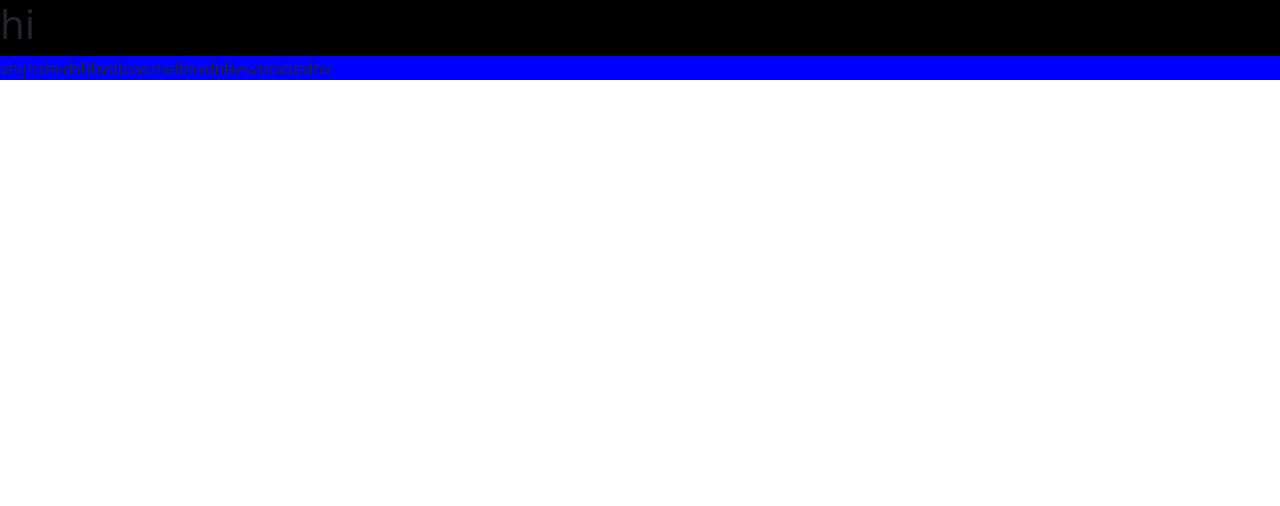
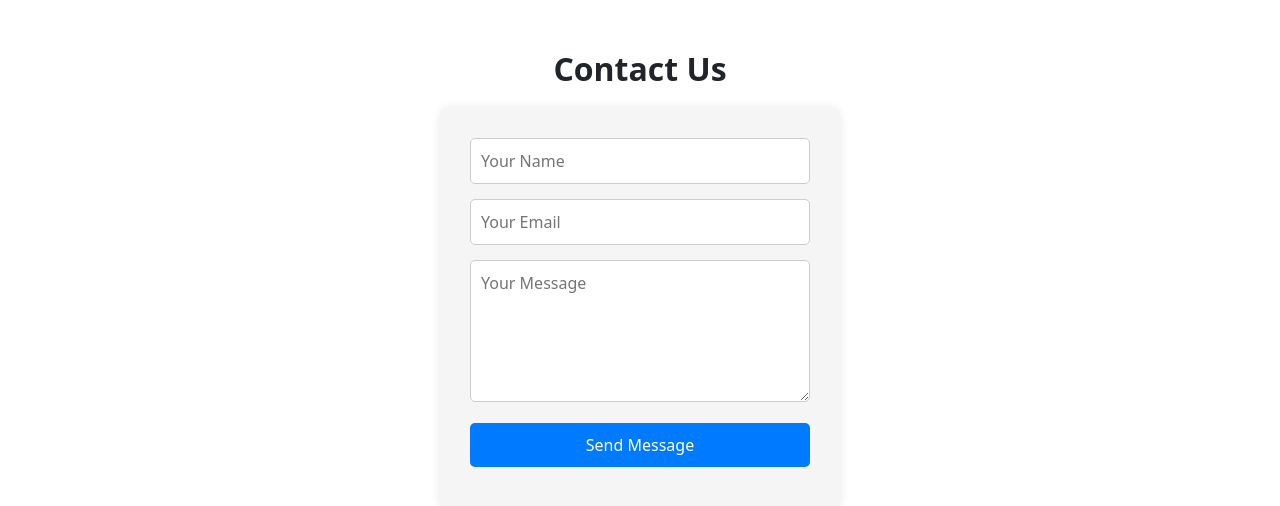
Before and after one commit to Prasannahegde119/Mern-app, a React (Vite) app: page /Address in a window 1280 px wide. Shown: the top 506 px of the page. Built offline with nearby package versions, Linux system fonts and the light colour scheme.

Commit message:
contact us added

```diff
--- a/package.json
+++ b/package.json
@@ -12,6 +12,7 @@
   "dependencies": {
     "axios": "^1.6.8",
     "bootstrap": "^5.3.3",
+    "emailjs-com": "^3.2.0",
     "react": "^18.2.0",
     "react-dom": "^18.2.0",
     "react-helmet": "^6.1.0",
--- a/src/App.jsx
+++ b/src/App.jsx
@@ -1,4 +1,3 @@
-
 import React from 'react';
 import { BrowserRouter, Routes, Route } from 'react-router-dom';
 import Helmet from 'react-helmet';
@@ -8,6 +7,7 @@ import Contact from './Components/Products/products';
 import Products from './Components/Contactus/Contactus';
 import Address from './Components/Address/Address';
 import Category from './Components/Category/category';
+import Register from './Components/Register/Register';
 
 const App = () => {
   return (
@@ -27,6 +27,7 @@ const App = () => {
         <Route path='/Products' element={<Products/>} />
         <Route path='/Address' element={<Address/>} />
         <Route path='/Category/:categoryName' element={<Category/>} />
+        <Route path='/Register' element={<Register/>} />
 
 
 
--- a/src/Components/Address/Address.jsx
+++ b/src/Components/Address/Address.jsx
@@ -1,13 +1,80 @@
-import React from 'react'
-import './address.css'
+import React, { useState } from 'react';
+import './address.css';
+import emailjs from 'emailjs-com';
 
 const Address = () => {
+  const [formData, setFormData] = useState({
+    user_name: '',
+    user_email: '',
+    message: ''
+  });
+  const [isMessageSent, setIsMessageSent] = useState(false);
+
+  const handleChange = (e) => {
+    const { name, value } = e.target;
+    setFormData({ ...formData, [name]: value });
+  };
+
+  const handleSubmit = (e) => {
+    e.preventDefault();
+    // Send email using EmailJS
+    emailjs.sendForm('service_35129nu', 'template_efbj24j', e.target, 'QZBB4D1tzBaChGfhU')
+      .then((result) => {
+        console.log('Email sent successfully:', result.text);
+        // Reset form fields after successful submission
+        setFormData({ user_name: '', user_email: '', message: '' });
+        // Set message sent status to true
+        setIsMessageSent(true);
+        // Reset message sent status after 3 seconds
+        setTimeout(() => setIsMessageSent(false), 3000);
+      }, (error) => {
+        console.error('Error sending email:', error.text);
+      });
+  };
+
   return (
-   <div className='color'>
-    <h1>hi</h1>
-    <div className='blue'>shghshvdshbvdbsvsnvdbsvdnbvsvbdvsbdnv</div>
-   </div>
-  )
-}
+    <div className="contact-us-container">
+      <h2>Contact Us</h2>
+      <div className="contact-form">
+        <form onSubmit={handleSubmit}>
+          <div className="form-group">
+            <input
+              type="text"
+              name="user_name"
+              value={formData.user_name}
+              onChange={handleChange}
+              placeholder="Your Name"
+              required
+            />
+          </div>
+          <div className="form-group">
+            <input
+              type="email"
+              name="user_email"
+              value={formData.user_email}
+              onChange={handleChange}
+              placeholder="Your Email"
+              required
+            />
+          </div>
+          <div className="form-group">
+            <textarea
+              name="message"
+              value={formData.message}
+              onChange={handleChange}
+              placeholder="Your Message"
+              rows="5"
+              required
+            ></textarea>
+          </div>
+          <div className="form-group">
+            <button type="submit">Send Message</button>
+          </div>
+        </form>
+      </div>
+      {isMessageSent && <p className="success-message">Message sent successfully!</p>}
+    </div>
+  );
+};
 
-export default Address
+export default Address;
--- a/src/Components/Address/address.css
+++ b/src/Components/Address/address.css
@@ -1,10 +1,57 @@
-.color {
-  background-color: black;
-  text-decoration-color: white;
+.contact-us-container {
+  display: flex;
+  justify-content: center;
+  align-items: center;
+  flex-direction: column;
+  padding: 50px;
 }
-h1 {
-  text-decoration-color: white;
+
+.contact-form {
+  width: 400px;
+  background-color: #f5f5f5;
+  padding: 30px;
+  border-radius: 10px;
+  box-shadow: 0 0 10px rgba(0, 0, 0, 0.1);
 }
-.blue {
-  background-color: blue;
+
+.contact-form h2 {
+  margin-bottom: 20px;
+  text-align: center;
 }
+
+.form-group {
+  margin-bottom: 20px;
+}
+
+input[type="text"],
+input[type="email"],
+textarea {
+  width: 100%;
+  padding: 10px;
+  border: 1px solid #ccc;
+  border-radius: 5px;
+}
+
+textarea {
+  resize: vertical;
+}
+
+button {
+  width: 100%;
+  padding: 10px;
+  background-color: #007bff;
+  color: #fff;
+  border: none;
+  border-radius: 5px;
+  cursor: pointer;
+}
+
+button:hover {
+  background-color: #0056b3;
+}
+
+.success-message {
+  color: green; /* Color of the success message */
+  font-weight: bold; /* Make the message bold */
+  margin-top: 10px; /* Add some space between the form and the success message */
+}
--- a/src/Components/Navbar/Navbar.jsx
+++ b/src/Components/Navbar/Navbar.jsx
@@ -30,7 +30,7 @@ const Navbar = () => {
     <nav className='container'>
       <img src={logo} alt='logo' className='logo' />
       <ul>
-        <li>Home</li>
+      <li><Link to='/register'>Home</Link></li>
         <li><Link to='/'>Products</Link></li>
         {loading ? (
           <li>Loading categories...</li>
--- /dev/null
+++ b/src/Components/Register/Register.jsx
@@ -0,0 +1,77 @@
+import React, { useState } from 'react';
+import './register.css';
+
+const Register = () => {
+  const [formData, setFormData] = useState({
+    username: '',
+    email: '',
+    password: '',
+    confirmPassword: ''
+  });
+
+  const handleChange = (e) => {
+    const { name, value } = e.target;
+    setFormData({ ...formData, [name]: value });
+  };
+
+  const handleSubmit = (e) => {
+    e.preventDefault();
+    // Handle form submission logic here
+    console.log(formData);
+    // Reset form fields after submission
+    setFormData({ username: '', email: '', password: '', confirmPassword: '' });
+  };
+
+  return (
+    <div className="registration-container">
+      <h2>Registration Form</h2>
+      <form onSubmit={handleSubmit}>
+        <div className="form-group">
+          <input
+            type="text"
+            name="username"
+            value={formData.username}
+            onChange={handleChange}
+            placeholder="Username"
+            required
+          />
+        </div>
+        <div className="form-group">
+          <input
+            type="email"
+            name="email"
+            value={formData.email}
+            onChange={handleChange}
+            placeholder="Email"
+            required
+          />
+        </div>
+        <div className="form-group">
+          <input
+            type="password"
+            name="password"
+            value={formData.password}
+            onChange={handleChange}
+            placeholder="Password"
+            required
+          />
+        </div>
+        <div className="form-group">
+          <input
+            type="password"
+            name="confirmPassword"
+            value={formData.confirmPassword}
+            onChange={handleChange}
+            placeholder="Confirm Password"
+            required
+          />
+        </div>
+        <div className="form-group">
+          <button type="submit">Register</button>
+        </div>
+      </form>
+    </div>
+  );
+};
+
+export default Register;
--- /dev/null
+++ b/src/Components/Register/register.css
@@ -0,0 +1,41 @@
+.registration-container {
+  width: 400px;
+  margin: auto;
+  padding: 20px;
+  border: 1px solid #ccc;
+  border-radius: 5px;
+  background-color: #f9f9f9;
+  box-shadow: 0px 0px 5px rgba(0, 0, 0, 0.1);
+}
+
+.registration-container h2 {
+  text-align: center;
+  margin-bottom: 20px;
+}
+
+.form-group {
+  margin-bottom: 15px;
+}
+
+.form-group input {
+  width: 100%;
+  padding: 10px;
+  border: 1px solid #ccc;
+  border-radius: 5px;
+}
+
+.form-group button {
+  width: 100%;
+  padding: 10px;
+  border: none;
+  border-radius: 5px;
+  background-color: #007bff;
+  color: #fff;
+  font-size: 16px;
+  cursor: pointer;
+  transition: background-color 0.3s;
+}
+
+.form-group button:hover {
+  background-color: #0056b3;
+}
```
Also changed, not shown: src/Components/Login/Login.jsx (added, +12 -0 lines), src/Components/Login/login.css (added), 1 other file (tests, documents, lock files or other folders).
